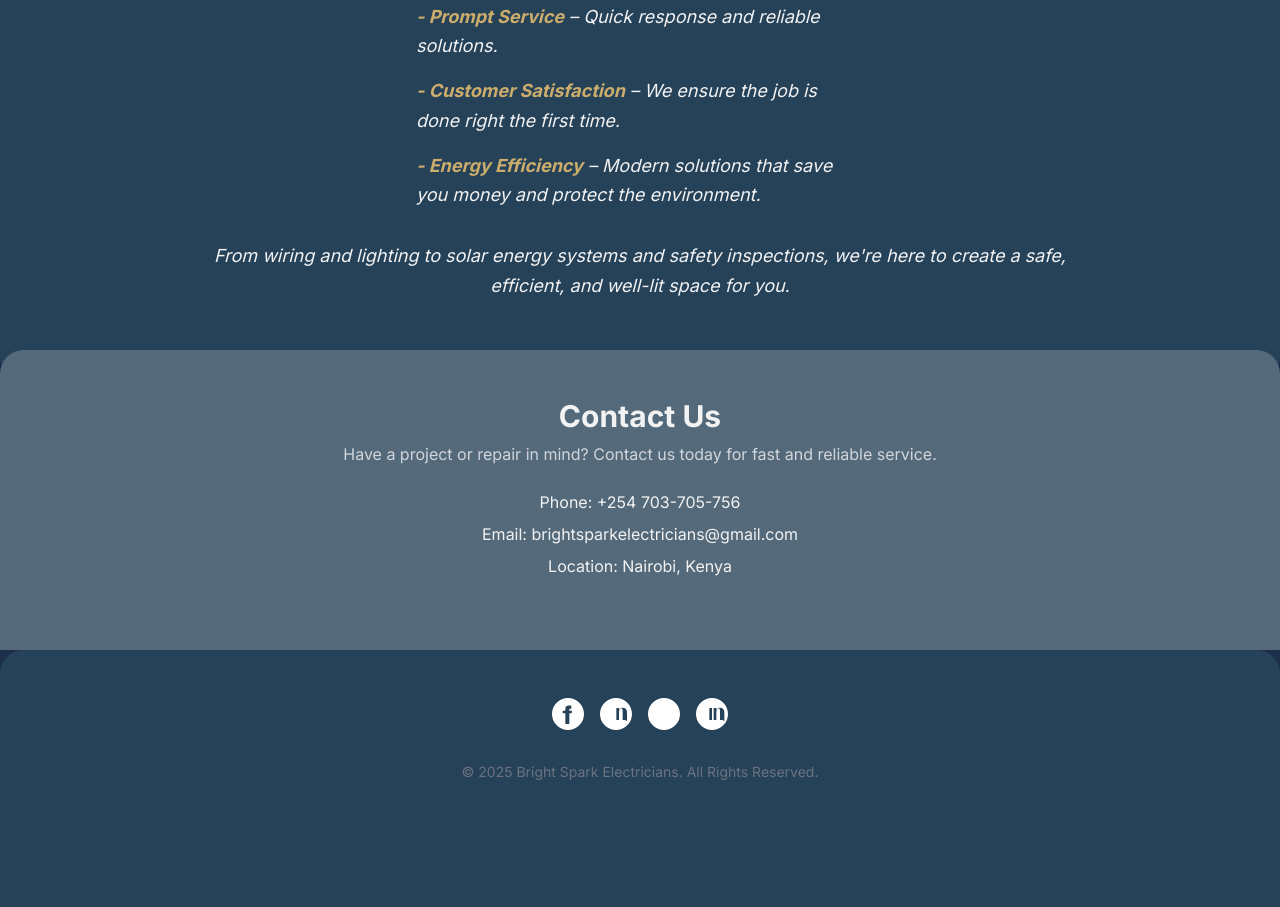
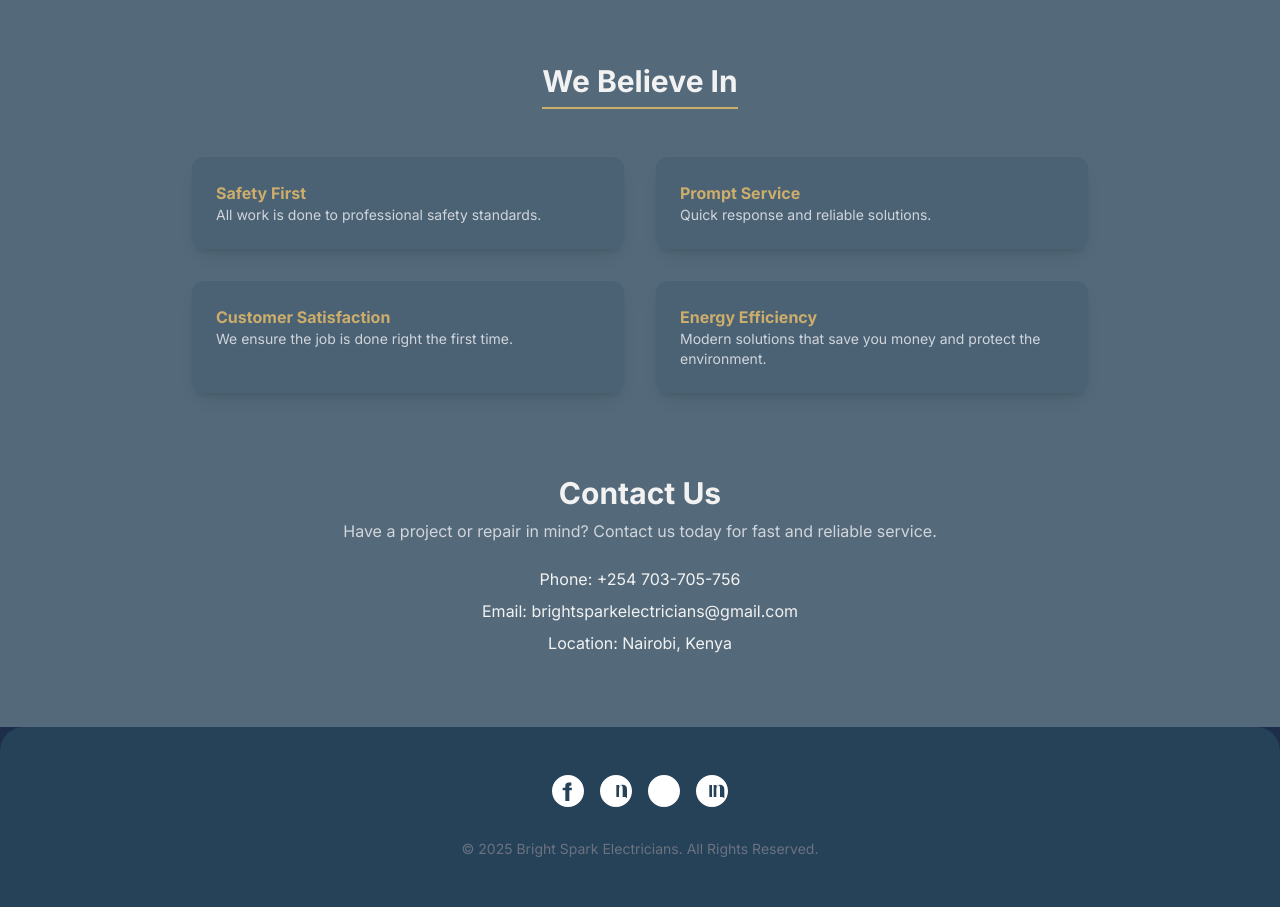
Before and after one commit to jacob1998-crypo/electrician_site, a Django app: page /about in a window 1280 px wide. Shown: the part 553-1460 px from the top of the page. Before the commit the page ends 1333 px from the top, so only its background shows below. Run offline with Django 5.2, Linux system fonts and the light colour scheme; some libraries are stand-ins or nearby versions.

Commit message:
Update templates, settings, and add about us image

```diff
--- a/electrician_site/settings.py
+++ b/electrician_site/settings.py
@@ -21,7 +21,7 @@ SECRET_KEY = os.environ.get(
 )
 
 # SECURITY WARNING: don't run with debug turned on in production!
-DEBUG = os.environ.get('DEBUG', 'True') == 'True'
+DEBUG = os.environ.get('DEBUG', 'False') == 'False'
 
 # ALLOWED_HOSTS from environment variable, defaults to '*'
 ALLOWED_HOSTS = os.environ.get('ALLOWED_HOSTS', '*').split(',')
--- a/templates/base.html
+++ b/templates/base.html
@@ -68,7 +68,7 @@
 
         // Redirect to mail client after 2 seconds
         setTimeout(() => {
-          window.location.href = `mailto:mutitujacob1998@gmail.com?subject=${subject}&body=${body}`;
+          window.location.href = `mailto:josephmutitu3@gmail.com?subject=${subject}&body=${body}`;
         }, 2000);
       });
     }
--- a/templates/hero/about.html
+++ b/templates/hero/about.html
@@ -12,7 +12,7 @@
         }
 
         .hero-section {
-            background-image: url('https://googleusercontent.com/file_content/4');
+            background-image: url('{% static 'images/abotus.jpg' %}');
             background-size: cover;
             background-position: center;
             background-repeat: no-repeat;
@@ -34,28 +34,58 @@
 
     <!-- Main Content Area - About Page Sections -->
     <main class="pt-0">
-        <!-- Hero/About Section -->
-        <div class="bg-primary text-light-text py-20 rounded-b-3xl">
-            <div class="container mx-auto px-4 text-center max-w-4xl">
-                <h2 class="text-3xl sm:text-4xl font-extrabold mb-4 border-b-2 border-accent inline-block pb-2">About Us</h2>
-                <p class="text-sm text-gray-400 mb-8">Your Reliable Electrician</p>
+<!-- Hero/About Section -->
+<!-- Hero Section -->
+        <div class="hero-section text-light-text py-20 rounded-b-3xl relative">
+            <!-- Background Overlay -->
+            <div class="bg-gradient-to-t from-primary/80 to-transparent absolute inset-0 rounded-b-3xl"></div>
+
+            <div class="container mx-auto px-4 text-center max-w-4xl relative z-10">
+                <h2 class="text-3xl sm:text-4xl font-extrabold mb-4 border-b-2 border-accent inline-block pb-2">
+                    About Us
+                </h2>
+                <p class="text-sm text-gray-300 mb-8">Your Reliable Electrician</p>
+
                 <p class="text-lg leading-relaxed italic mb-6">
-                    At Joseph Mutitu Electrician, we are committed to keeping your home and business powered safely and efficiently. Our mission is to deliver affordable, high-quality, and dependable electrical services that you can trust.
+                    At Joseph Mutitu Electrician, we are committed to keeping your home and business powered safely and efficiently.
+                    Our mission is to deliver affordable, high-quality, and dependable electrical services that you can trust.
                 </p>
-                <p class="text-lg leading-relaxed italic mb-8">
-                    Whether it's a small repair, a major installation, or 24/7 emergency support, we bring the same level of dedication and expertise to every job. We believe in:
-                </p>
-                <ul class="text-lg leading-relaxed italic text-left max-w-md mx-auto mb-8 space-y-4">
-                    <li><span class="font-bold text-accent">- Safety First</span> – All work is done to professional safety standards.</li>
-                    <li><span class="font-bold text-accent">- Prompt Service</span> – Quick response and reliable solutions.</li>
-                    <li><span class="font-bold text-accent">- Customer Satisfaction</span> – We ensure the job is done right the first time.</li>
-                    <li><span class="font-bold text-accent">- Energy Efficiency</span> – Modern solutions that save you money and protect the environment.</li>
-                </ul>
-                <p class="text-lg leading-relaxed italic">
-                    From wiring and lighting to solar energy systems and safety inspections, we're here to create a safe, efficient, and well-lit space for you.
+
+                <p class="text-lg leading-relaxed italic mb-6">
+                    Whether it's a small repair, a major installation, or 24/7 emergency support, we bring the same level of dedication
+                    and expertise to every job.
                 </p>
             </div>
         </div>
+
+        <!-- We Believe In Section -->
+        <div class="we-believe-section py-16 bg-secondary text-light-text text-center">
+            <h3 class="text-2xl sm:text-3xl font-bold mb-12 border-b-2 border-accent inline-block pb-2">
+                We Believe In
+            </h3>
+
+            <!-- Grid Cards -->
+            <div class="grid grid-cols-1 md:grid-cols-2 gap-8 text-left max-w-4xl mx-auto">
+                <div class="p-6 bg-primary/20 rounded-xl shadow-lg">
+                    <h4 class="font-bold text-accent">Safety First</h4>
+                    <p class="text-gray-300 text-sm">All work is done to professional safety standards.</p>
+                </div>
+                <div class="p-6 bg-primary/20 rounded-xl shadow-lg">
+                    <h4 class="font-bold text-accent">Prompt Service</h4>
+                    <p class="text-gray-300 text-sm">Quick response and reliable solutions.</p>
+                </div>
+                <div class="p-6 bg-primary/20 rounded-xl shadow-lg">
+                    <h4 class="font-bold text-accent">Customer Satisfaction</h4>
+                    <p class="text-gray-300 text-sm">We ensure the job is done right the first time.</p>
+                </div>
+                <div class="p-6 bg-primary/20 rounded-xl shadow-lg">
+                    <h4 class="font-bold text-accent">Energy Efficiency</h4>
+                    <p class="text-gray-300 text-sm">Modern solutions that save you money and protect the environment.</p>
+                </div>
+            </div>
+        </div>
+
+
 
         <!-- Contact Us Section -->
         <div class="bg-secondary text-light-text py-12 text-center rounded-t-3xl mt-[-30px] relative z-20">
--- a/templates/hero/home.html
+++ b/templates/hero/home.html
@@ -35,9 +35,9 @@
     <!-- Main Content Area - Homepage Sections Only -->
     <main class="pt-12">
         <!-- Hero Section -->
-        <div class="hero-section bg-cover bg-center h-[400px] flex flex-col justify-center items-center text-white text-center rounded-b-3xl pt-12 relative">
+        <div class="hero-section bg-cover bg-center h-[450px] flex flex-col justify-center items-center text-white text-center  pt-12 relative">
 
-            <div class="bg-gradient-to-t from-primary/80 to-transparent absolute inset-0 rounded-b-3xl z-0"></div>
+            <div class="bg-gradient-to-t from-primary/80 to-transparent absolute inset-0  z-0"></div>
 
 
             <div class="relative z-10 p-8 max-w-4xl mx-auto">
@@ -57,7 +57,7 @@
 
 
         <!-- About Us Section -->
-        <div class="bg-primary text-light-text py-20 rounded-t-3xl relative z-20 pt-50" >
+        <div class="bg-primary text-light-text py-20 rounded-t-3xl relative z-20 pt-60" >
             <div class="container mx-auto px-4 text-center max-w-4xl">
                 <h2 class="text-3xl sm:text-4xl font-extrabold mb-4 border-b-2 border-accent inline-block pb-2">About Us</h2>
                 <p class="text-sm text-gray-400 mb-8">Your Trusted Electrical Partner</p>
```
Also changed, not shown: templates/hero/services.html (+5 -6 lines), 1 other file.
